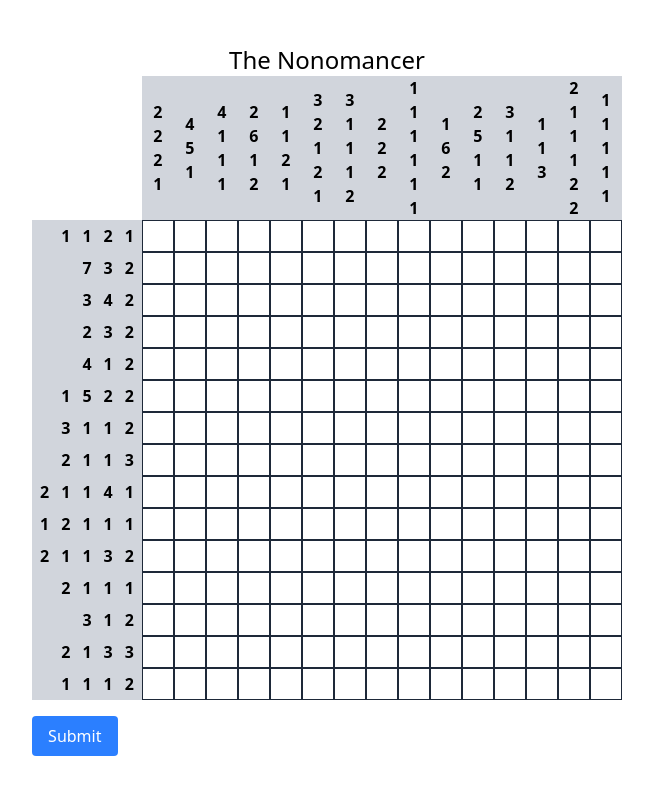
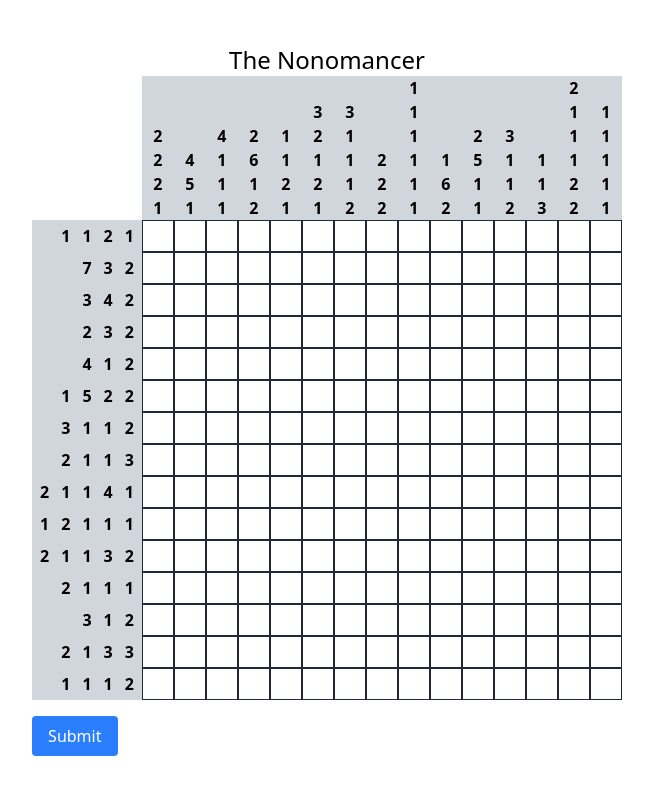
Before and after one commit to Carth501/super-nonogram, a React (Vite) app in the folder super-nonogram/: page / in a window 1280 px wide. Shown: the top 794 px of the page, without its empty margins (313-966 px from the left). Built offline with nearby package versions, Linux system fonts and the light colour scheme.

Commit message:
add alignment to column header cells for improved layout

```diff
--- a/super-nonogram/src/components/Board.tsx
+++ b/super-nonogram/src/components/Board.tsx
@@ -26,7 +26,10 @@ const Board: React.FC = () => {
           <tr>
             <th></th>
             {columnHeaders.map((header, colIndex) => (
-              <th key={colIndex} className="w-8 min-h-16 bg-gray-300 ">
+              <th
+                key={colIndex}
+                className="w-8 min-h-16 bg-gray-300 align-bottom"
+              >
                 {header.map((num, index) => (
                   <div key={index}>{num}</div>
                 ))}
```
